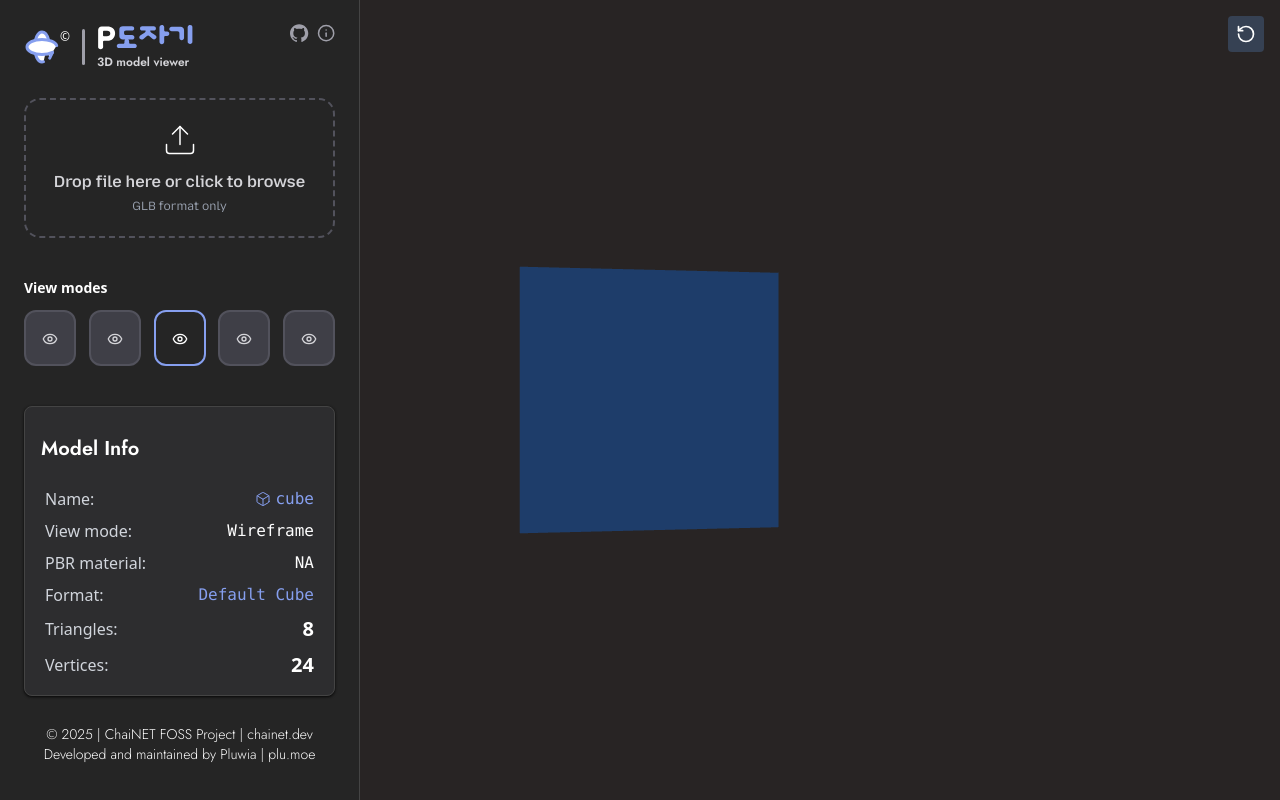
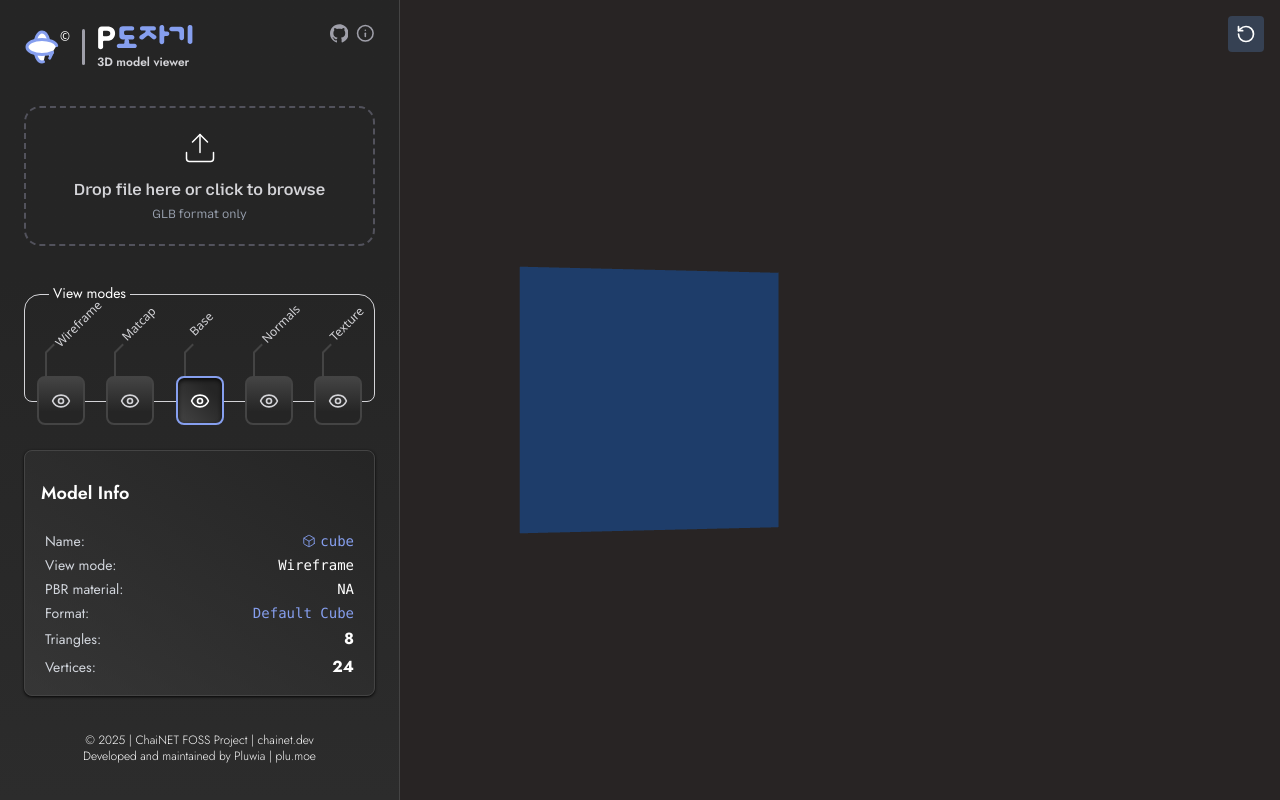
Before and after one commit to Chai-NET/Porcelana, a React (Vite) app: page / in a window 1280 px wide. Built offline with nearby package versions, Linux system fonts and the light colour scheme.

Commit message:
0.14 | UI Fixes

```diff
--- a/src/App.jsx
+++ b/src/App.jsx
@@ -3,7 +3,7 @@ import MainPage from "../src/pages/main_page.jsx";
 export default function App() {
   return (
     <>
-      <div className="selection:text-midBlack selection:bg-white">
+      <div className="selection:text-dark25 selection:bg-white">
         <MainPage />;
       </div>
     </>
--- a/src/components/3d-viewer/SidePanel/FileUpload.jsx
+++ b/src/components/3d-viewer/SidePanel/FileUpload.jsx
@@ -2,7 +2,7 @@ import { Upload } from "lucide-react";
 
 const FileUpload = ({ onFileUpload }) => (
   <div className="group mb-6 transition-all duration-500 ease-in-out">
-    <label className="shadow-midBlack/0 flex h-35 w-full cursor-pointer items-center justify-center rounded-2xl border-[0.14rem] border-dashed border-zinc-600 shadow-lg transition-all duration-500 ease-in-out group-hover:border-zinc-100 group-hover:shadow-white/30 2xl:h-45">
+    <label className="shadow-dark25/0 flex h-35 w-full cursor-pointer items-center justify-center rounded-2xl border-[0.14rem] border-dashed border-zinc-600 shadow-lg transition-all duration-500 ease-in-out group-hover:border-zinc-100 group-hover:shadow-white/30 2xl:h-45">
       <div className="font-mozilla text-center">
         <Upload
           className="mx-auto mb-3 size-9 stroke-1 transition-normal duration-700 ease-in-out group-hover:stroke-3"
--- a/src/components/3d-viewer/SidePanel/ModelInfo.jsx
+++ b/src/components/3d-viewer/SidePanel/ModelInfo.jsx
@@ -2,10 +2,10 @@ import { formatNumber } from "../utils/formatters";
 import { IoCubeOutline } from "react-icons/io5";
 
 const ModelInfo = ({ stats }) => (
-  <div className="border-corner shadow-darkBlack rounded-lg border bg-zinc-700/30 p-4 shadow">
-    <h3 className="font-jost my-3 mb-6 text-xl font-semibold">Model Info</h3>
+  <div className="border-dark44 shadow-darkBlack from-dark25 to-dark44/45 rounded-lg border bg-gradient-to-bl p-4 shadow">
+    <h3 className="font-jost my-3 mb-6 text-lg font-semibold">Model Info</h3>
 
-    <div className="space-y-2 px-1 2xl:space-y-3">
+    <div className="font-jost space-y-1 px-1 text-sm 2xl:space-y-2">
       {/* Name */}
       <div className="flex items-center justify-between">
         <span className="text-gray-300">Name:</span>
@@ -36,14 +36,14 @@ const ModelInfo = ({ stats }) => (
       {/* Triangles */}
       <div className="flex items-center justify-between">
         <span className="text-gray-300">Triangles:</span>
-        <span className="text-xl font-bold">
+        <span className="text-base font-bold">
           {formatNumber(stats.triangles)}
         </span>
       </div>
       {/* Vertices */}
       <div className="flex items-center justify-between">
         <span className="text-gray-300">Vertices:</span>
-        <span className="text-xl font-bold">
+        <span className="text-base font-bold">
           {formatNumber(stats.vertices)}
         </span>
       </div>
--- a/src/components/3d-viewer/SidePanel/TitlePanel.jsx
+++ b/src/components/3d-viewer/SidePanel/TitlePanel.jsx
@@ -25,9 +25,25 @@ export default function Title() {
             </h3>
           </div>
         </div>
-        <div className="flex w-13 gap-2 text-zinc-400">
-          <SiGithub className="size-full" />
-          <LuInfo className="size-full" />
+        <div className="flex w-13 gap-2 text-zinc-400 2xl:w-16">
+          {/* Will replace with actual repository link */}
+          <a
+            rel="noreferrer"
+            target="_blank"
+            className="size-full"
+            href="https://github.com/plwtx"
+          >
+            <SiGithub className="size-full" />
+          </a>
+          {/* Will replace with information page */}
+          <a
+            rel="noreferrer"
+            target="_blank"
+            className="size-full"
+            href="https://github.com/Chai-NET"
+          >
+            <LuInfo className="size-full" />
+          </a>
         </div>
       </div>
     </>
--- a/src/components/3d-viewer/SidePanel/ViewModeControls.jsx
+++ b/src/components/3d-viewer/SidePanel/ViewModeControls.jsx
@@ -1,10 +1,12 @@
 import { Eye } from "lucide-react";
+import { div } from "three/tsl";
 
 const ViewModeControls = ({ viewMode, setViewMode }) => (
-  <div className="mb-6">
-    <label className="font-Poppins mb-3 block text-sm font-semibold">
+  <div className="relative mb-6 h-35 w-full rounded-2xl rounded-b-lg border border-zinc-300">
+    <h3 className="font-jost bg-dark25 absolute -top-3 mx-6 block px-1 text-sm">
       View modes
-    </label>
+    </h3>
+    <div className="absolute -bottom-6 w-full px-3">
       <div className="flex justify-between gap-1 2xl:gap-3">
         {[
           { key: "wireframe", label: "Wireframe" },
@@ -14,19 +16,28 @@ const ViewModeControls = ({ viewMode, setViewMode }) => (
           { key: "normals", label: "Normals" },
           { key: "texture", label: "Texture" },
         ].map(({ key, label }) => (
+          <div>
+            <p className="absolute -top-6 ml-3 origin-center -rotate-45 text-xs text-zinc-300">
+              {label}
+            </p>
+            <div className="bg-dark44 ml-2 h-3 w-[2px] origin-bottom-left rotate-45" />
+
+            <div className="bg-dark44 ml-2 h-6 w-[2px]" />
             <button
               key={key}
               onClick={() => setViewMode(key)}
-          className={`rounded-xl border-2 p-3 text-left text-sm text-nowrap transition-colors md:p-4 2xl:p-5 ${
+              className={`shadow-darkBlack from-dark25 to-dark44 cursor-pointer rounded-lg border-2 from-25% p-3 text-left text-sm text-nowrap transition-all duration-300 ease-in-out 2xl:p-4 ${
                 viewMode === key
-              ? "border-accent text-white"
-              : "border-zinc-600 bg-zinc-700 text-zinc-300 hover:bg-gray-600"
+                  ? "border-accent bg-gradient-to-bl text-white shadow-inner"
+                  : "border-dark44 bg-gradient-to-t text-zinc-300 hover:bg-zinc-100"
               }`}
             >
               {/* {label} */}
-          <Eye size={16} className="inline" />
+              <Eye size={20} className="inline" />
             </button>
+          </div>
         ))}
+      </div>
     </div>
   </div>
 );
--- a/src/components/3d-viewer/SidePanel/sidePanel.jsx
+++ b/src/components/3d-viewer/SidePanel/sidePanel.jsx
@@ -5,12 +5,12 @@ import TitlePanel from "./TitlePanel";
 import Instructions from "./Instructions";
 
 const SidePanel = ({ viewMode, setViewMode, stats, onFileUpload }) => (
-  <div className="bg-midBlack border-corner fixed flex h-dvh flex-col justify-between border-r p-6 md:w-90 2xl:w-100">
+  <div className="border-dark44 from-dark25 fixed flex h-dvh flex-col justify-start gap-6 border-r bg-gradient-to-b from-35% to-[#2C2C2C] p-6 md:w-100 2xl:w-100">
     <TitlePanel />
     <FileUpload onFileUpload={onFileUpload} />
     <ViewModeControls viewMode={viewMode} setViewMode={setViewMode} />
     <ModelInfo stats={stats} />
-    <h2 className="font-jost mx-auto py-3 text-center text-sm font-light">
+    <h2 className="font-jost mx-auto py-3 text-center text-xs font-light">
       © 2025 | ChaiNET FOSS Project | chainet.dev <br />
       Developed and maintained by Pluwia | plu.moe
     </h2>
--- a/src/index.css
+++ b/src/index.css
@@ -135,10 +135,10 @@
   --font-mozilla: "Mozilla Text", sans-serif;
 
   /* Colors */
-  --color-corner: #444444;
+  --color-dark44: #444444;
   --color-bg: #282424;
   --color-accent: #869fef;
-  --color-midBlack: #252525;
+  --color-dark25: #252525;
   --color-darkBlack: #0a0a0a;
 }
 
```
Lines whose indentation alone changed are shown as unchanged.
